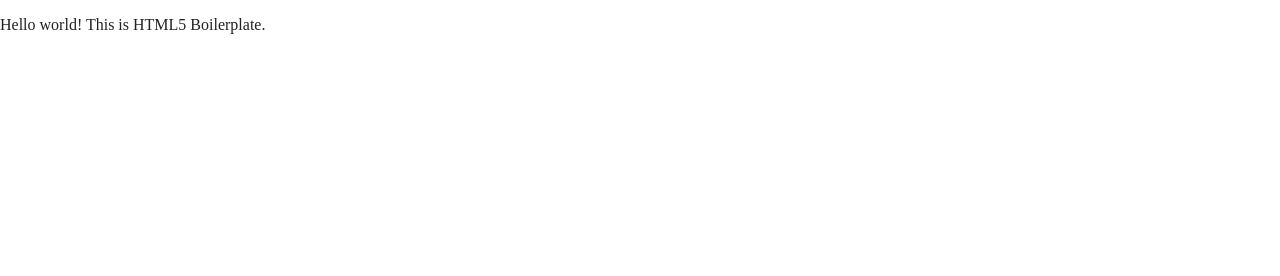
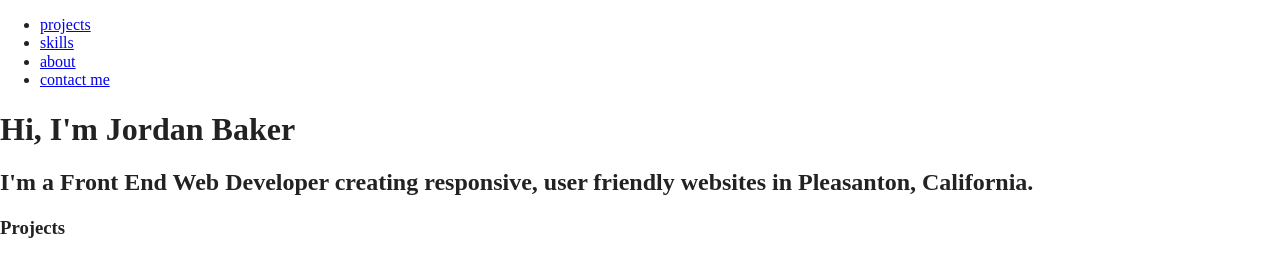
Before and after one commit to jk-baker/portfolio-project, a website built with Parcel: page index.html in a window 1280 px wide. Built offline with nearby package versions, Linux system fonts and the light colour scheme.

Commit message:
Built homepage index structure and began adding bits of content

```diff
--- a/index.html
+++ b/index.html
@@ -3,7 +3,7 @@
 
 <head>
   <meta charset="utf-8">
-  <title></title>
+  <title>Milestone Portfolio</title>
   <meta name="description" content="">
   <meta name="viewport" content="width=device-width, initial-scale=1">
 
@@ -19,13 +19,47 @@
   <link rel="stylesheet" href="css/normalize.css">
   <link rel="stylesheet" href="css/main.css">
 
+  <link rel="stylesheet" href="css/normalize.css">
+  <link rel="stylesheet" href="css/main.css">
+
   <meta name="theme-color" content="#fafafa">
 </head>
 
 <body>
+  <header>
+    <nav>
+      <ul>
+        <li><a href="#work">projects</a></li>
+        <li><a href="#skills">skills</a></li>
+        <li><a href="about">about</a></li>
+        <li><a href="#contact">contact me</a></li>
+      </ul>
+    </nav>
+    <div>
+      <h1>Hi, I'm Jordan Baker</h1>
+      <h2>I'm a Front End Web Developer creating responsive, user friendly websites in Pleasanton, California.</h2>
+    </div>
+  </header>
 
-  <!-- Add your site or application content here -->
-  <p>Hello world! This is HTML5 Boilerplate.</p>
+  <main>
+    <section id="work">
+      <h3 class="portfolio-header">Projects</h3>
+      <div class="portfolio-item"></div>
+      <div class="portfolio-item"></div>
+      <div class="portfolio-item"></div>
+      <div class="portfolio-item"></div>
+    </section>
+    <section id="skills">
+
+    </section>
+    <section id="about">
+
+    </section>
+  </main>
+
+  <footer id="contact">
+
+  </footer>
   <script src="js/vendor/modernizr-3.11.2.min.js"></script>
   <script src="js/plugins.js"></script>
   <script src="js/main.js"></script>
```
Also changed, not shown: 6 other files.
